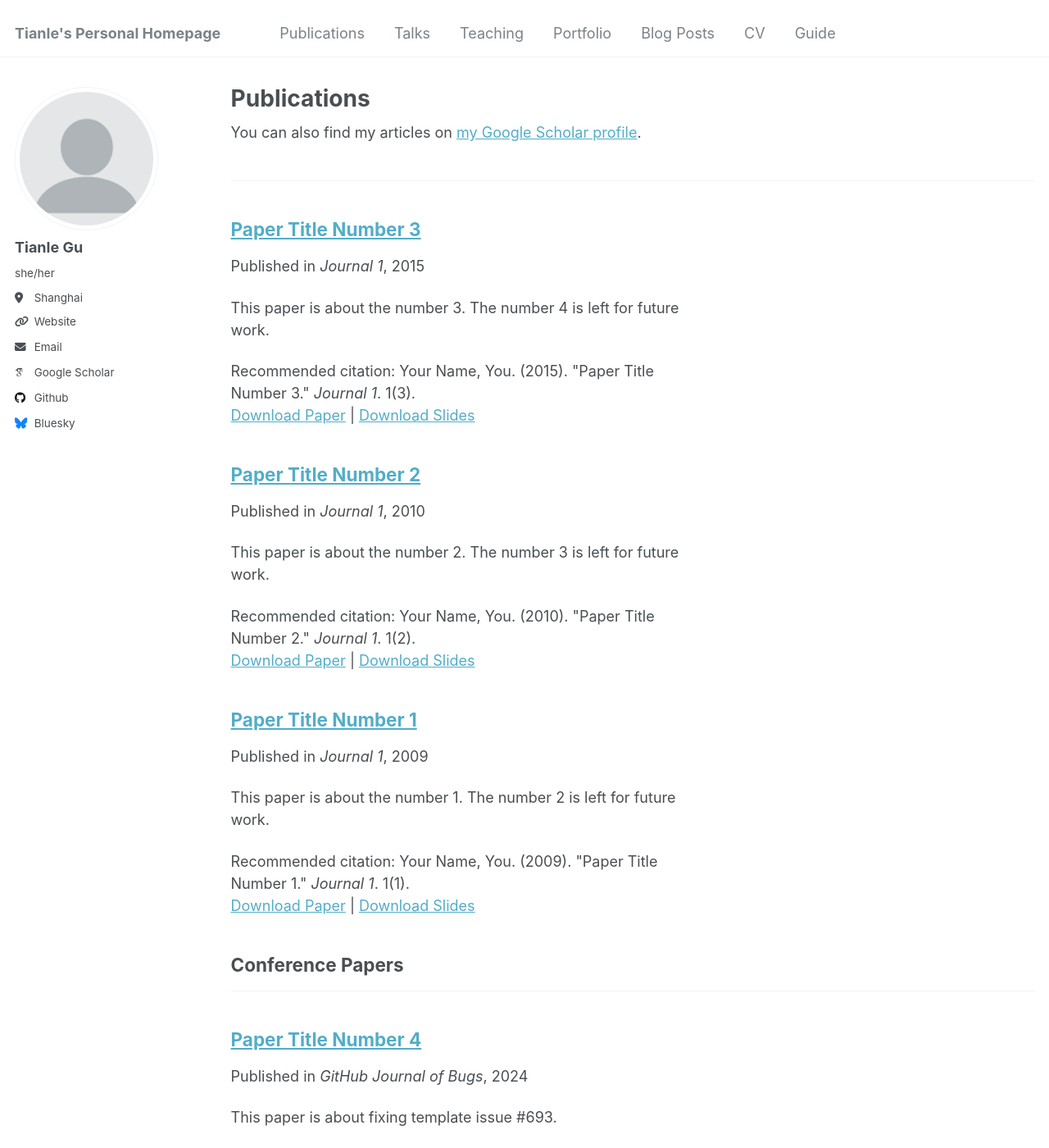
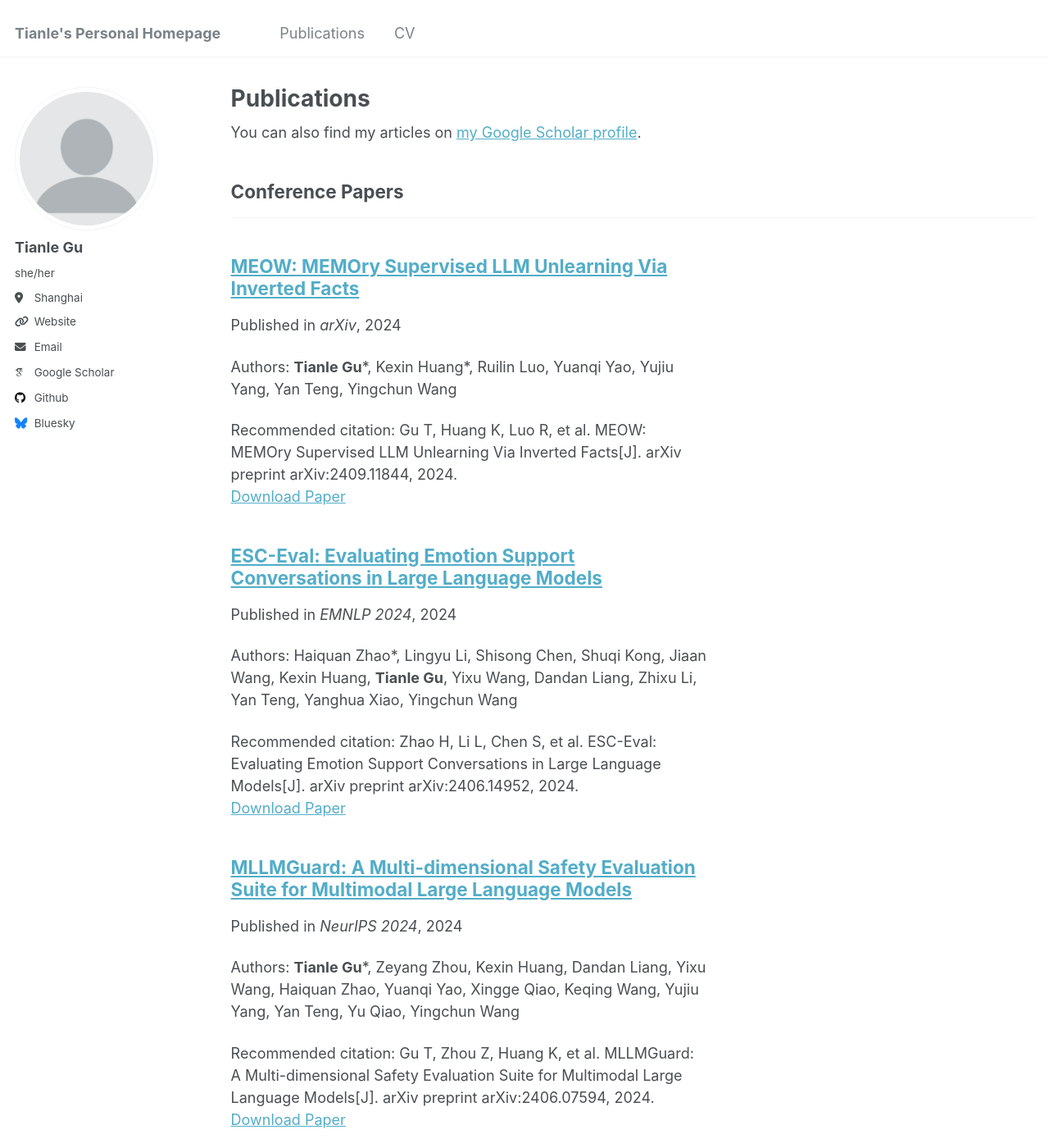
Before and after one commit to Carol-gutianle/carol-gutianle.github.io, a Jekyll site: the page built from _pages/publications.html, in a window 1280 px wide and 1400 px high. Shown: the whole window at 82% size. Built offline with Jekyll 4.4.1, drawn with Linux system fonts in a browser that asks for light colours; some web fonts are replaced; some of the changed text lies outside the part shown.

```diff
--- a/_publications/2009-10-01-paper-title-number-1.md
+++ /dev/null
@@ -1,14 +0,0 @@
----
-title: "Paper Title Number 1"
-collection: publications
-category: manuscripts
-permalink: /publication/2009-10-01-paper-title-number-1
-excerpt: 'This paper is about the number 1. The number 2 is left for future work.'
-date: 2009-10-01
-venue: 'Journal 1'
-slidesurl: 'http://academicpages.github.io/files/slides1.pdf'
-paperurl: 'http://academicpages.github.io/files/paper1.pdf'
-citation: 'Your Name, You. (2009). &quot;Paper Title Number 1.&quot; <i>Journal 1</i>. 1(1).'
----
-
-The contents above will be part of a list of publications, if the user clicks the link for the publication than the contents of section will be rendered as a full page, allowing you to provide more information about the paper for the reader. When publications are displayed as a single page, the contents of the above "citation" field will automatically be included below this section in a smaller font.
--- a/_publications/2010-10-01-paper-title-number-2.md
+++ /dev/null
@@ -1,14 +0,0 @@
----
-title: "Paper Title Number 2"
-collection: publications
-category: manuscripts
-permalink: /publication/2010-10-01-paper-title-number-2
-excerpt: 'This paper is about the number 2. The number 3 is left for future work.'
-date: 2010-10-01
-venue: 'Journal 1'
-slidesurl: 'http://academicpages.github.io/files/slides2.pdf'
-paperurl: 'http://academicpages.github.io/files/paper2.pdf'
-citation: 'Your Name, You. (2010). &quot;Paper Title Number 2.&quot; <i>Journal 1</i>. 1(2).'
----
-
-The contents above will be part of a list of publications, if the user clicks the link for the publication than the contents of section will be rendered as a full page, allowing you to provide more information about the paper for the reader. When publications are displayed as a single page, the contents of the above "citation" field will automatically be included below this section in a smaller font.
--- a/_publications/2015-10-01-paper-title-number-3.md
+++ /dev/null
@@ -1,14 +0,0 @@
----
-title: "Paper Title Number 3"
-collection: publications
-category: manuscripts
-permalink: /publication/2015-10-01-paper-title-number-3
-excerpt: 'This paper is about the number 3. The number 4 is left for future work.'
-date: 2015-10-01
-venue: 'Journal 1'
-slidesurl: 'http://academicpages.github.io/files/slides3.pdf'
-paperurl: 'http://academicpages.github.io/files/paper3.pdf'
-citation: 'Your Name, You. (2015). &quot;Paper Title Number 3.&quot; <i>Journal 1</i>. 1(3).'
----
-
-The contents above will be part of a list of publications, if the user clicks the link for the publication than the contents of section will be rendered as a full page, allowing you to provide more information about the paper for the reader. When publications are displayed as a single page, the contents of the above "citation" field will automatically be included below this section in a smaller font.
--- /dev/null
+++ b/_publications/2023-10-CoLLiE.md
@@ -0,0 +1,11 @@
+---
+title: "CoLLiE: Collaborative Training of Large Language Models in an Efficient Way"
+collection: publications
+category: conferences
+permalink: /publication/2023-10-CoLLiE
+date: 2023-12-01
+venue: 'EMNLP 2023'
+paperurl: 'https://aclanthology.org/2023.emnlp-demo.48/'
+citation: 'Lv K, Zhang S, Gu T, et al. Collie: Collaborative training of large language models in an efficient way[C]//Proceedings of the 2023 Conference on Empirical Methods in Natural Language Processing: System Demonstrations. 2023: 527-542.'
+---
+Authors: Kai Lv\*, Shuo Zhang\*, **Tianle Gu**, Shuhao Xing, Jiawei Hong, Keyu Chen, Xiaoran Liu, Yuqing Yang, Honglin Guo, Tengxiao Liu, Yu Sun, Qipeng Guo, Hang Yan, Xipeng Qiu
--- /dev/null
+++ b/_publications/2024-01-06-CoH.md
@@ -0,0 +1,11 @@
+---
+title: "Chain of History: Learning and Forecasting with LLMs for Temporal Knowledge Graph Completion"
+collection: publications
+category: conferences
+permalink: /publication/2024-01-06-CoH.md
+date: 2024-01-06
+venue: 'arXiv'
+paperurl: 'https://arxiv.org/abs/2401.06072'
+citation: 'Luo R, Gu T, Li H, et al. Chain of history: Learning and forecasting with llms for temporal knowledge graph completion[J]. arXiv preprint arXiv:2401.06072, 2024.'
+---
+Authors: Ruilin Luo\*, **Tianle Gu**\*, Haoling Li\*, Junzhe Li, Zicheng Lin, Jiayi Li, Yujiu Yang
--- a/_publications/2024-02-17-paper-title-number-4.md
+++ /dev/null
@@ -1,13 +0,0 @@
----
-title: "Paper Title Number 4"
-collection: publications
-category: conferences
-permalink: /publication/2024-02-17-paper-title-number-4
-excerpt: 'This paper is about fixing template issue #693.'
-date: 2024-02-17
-venue: 'GitHub Journal of Bugs'
-paperurl: 'http://academicpages.github.io/files/paper3.pdf'
-citation: 'Your Name, You. (2024). &quot;Paper Title Number 3.&quot; <i>GitHub Journal of Bugs</i>. 1(3).'
----
-
-The contents above will be part of a list of publications, if the user clicks the link for the publication than the contents of section will be rendered as a full page, allowing you to provide more information about the paper for the reader. When publications are displayed as a single page, the contents of the above "citation" field will automatically be included below this section in a smaller font.
--- /dev/null
+++ b/_publications/2024-06-07-MLLMGuard.md
@@ -0,0 +1,11 @@
+---
+title: "MLLMGuard: A Multi-dimensional Safety Evaluation Suite for Multimodal Large Language Models"
+collection: publications
+category: conferences
+permalink: /publication/2024-06-07-MLLMGuard
+date: 2024-06-07
+venue: 'NeurIPS 2024'
+paperurl: 'https://arxiv.org/pdf/2406.07594'
+citation: 'Gu T, Zhou Z, Huang K, et al. MLLMGuard: A Multi-dimensional Safety Evaluation Suite for Multimodal Large Language Models[J]. arXiv preprint arXiv:2406.07594, 2024.'
+---
+Authors: **Tianle Gu***, Zeyang Zhou, Kexin Huang, Dandan Liang, Yixu Wang, Haiquan Zhao, Yuanqi Yao, Xingge Qiao, Keqing Wang, Yujiu Yang, Yan Teng, Yu Qiao, Yingchun Wang
--- /dev/null
+++ b/_publications/2024-06-21-Esc-Eval.md
@@ -0,0 +1,11 @@
+---
+title: "ESC-Eval: Evaluating Emotion Support Conversations in Large Language Models"
+collection: publications
+category: conferences
+permalink: /publication/2024-06-21-Esc-Eval
+date: 2024-06-21
+venue: 'EMNLP 2024'
+paperurl: 'https://arxiv.org/abs/2406.14952'
+citation: 'Zhao H, Li L, Chen S, et al. ESC-Eval: Evaluating Emotion Support Conversations in Large Language Models[J]. arXiv preprint arXiv:2406.14952, 2024.'
+---
+Authors: Haiquan Zhao*, Lingyu Li, Shisong Chen, Shuqi Kong, Jiaan Wang, Kexin Huang, **Tianle Gu**, Yixu Wang, Dandan Liang, Zhixu Li, Yan Teng, Yanghua Xiao, Yingchun Wang
--- /dev/null
+++ b/_publications/2024-09-18-Meow.md
@@ -0,0 +1,11 @@
+---
+title: "MEOW: MEMOry Supervised LLM Unlearning Via Inverted Facts"
+collection: publications
+category: conferences
+permalink: /publication/2024-09-18-Meow
+date: 2024-09-18
+venue: 'arXiv'
+paperurl: 'https://arxiv.org/abs/2409.11844'
+citation: 'Gu T, Huang K, Luo R, et al. MEOW: MEMOry Supervised LLM Unlearning Via Inverted Facts[J]. arXiv preprint arXiv:2409.11844, 2024.'
+---
+Authors: **Tianle Gu**\*, Kexin Huang\*, Ruilin Luo, Yuanqi Yao, Yujiu Yang, Yan Teng, Yingchun Wang
```
Also changed, not shown: _data/navigation.yml (+10 -10 lines), _pages/about.md (+1 -1 lines).
